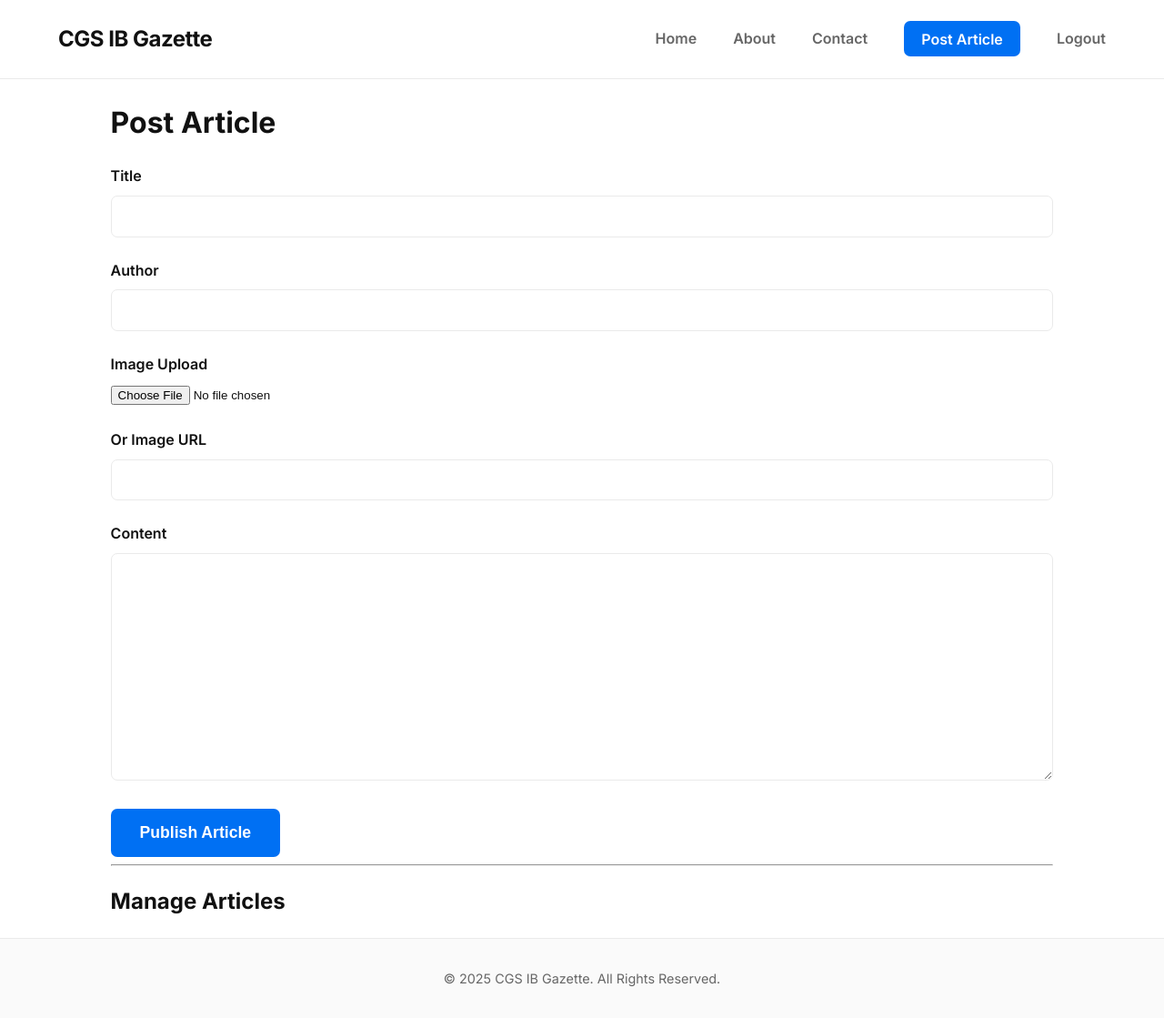
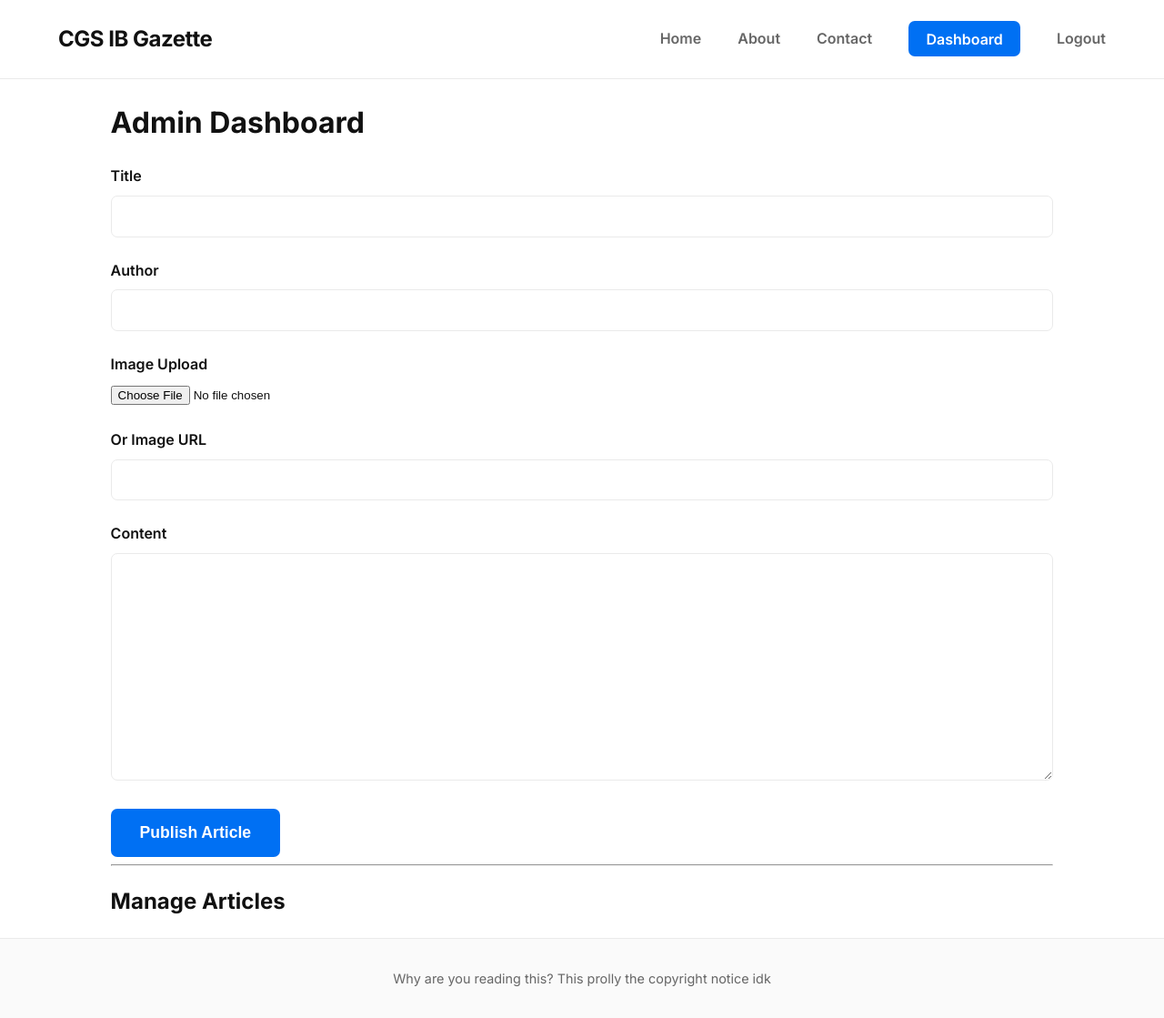
Before and after one commit to nitrimandylis/IB-News-site, a Flask app: page /admin in a window 1280 px wide. Shown: the whole page at 91% size. Run offline with Flask 3, Linux system fonts and the light colour scheme; the visitor is signed in with stand-in values (Sample User, id 1); data that the repository does not hold is empty; some libraries are stand-ins or nearby versions.

Commit message:
pretify_dashboard

```diff
--- a/templates/admin.html
+++ b/templates/admin.html
@@ -1,24 +1,23 @@
-{% extends "base.html" %}
-{% block title %}Dashboard{% endblock %}
-{% block content %}
+{% extends "base.html" %} {% block title %}Dashboard{% endblock %} {% block
+content %}
 <div class="container">
-    <h1>Post Article</h1>
+    <h1>Admin Dashboard</h1>
     <form action="/admin/add" method="POST" enctype="multipart/form-data">
         <div class="form-group">
             <label for="title">Title</label>
-            <input type="text" id="title" name="title" required>
+            <input type="text" id="title" name="title" required />
         </div>
         <div class="form-group">
             <label for="author">Author</label>
-            <input type="text" id="author" name="author" required>
+            <input type="text" id="author" name="author" required />
         </div>
         <div class="form-group">
             <label for="image">Image Upload</label>
-            <input type="file" id="image" name="image" accept="image/*">
+            <input type="file" id="image" name="image" accept="image/*" />
         </div>
         <div class="form-group">
             <label for="image_url">Or Image URL</label>
-            <input type="text" id="image_url" name="image_url">
+            <input type="text" id="image_url" name="image_url" />
         </div>
         <div class="form-group">
             <label for="content">Content</label>
@@ -27,18 +26,24 @@
         <button type="submit" class="btn">Publish Article</button>
     </form>
 
-    <hr>
+    <hr />
 
     <h2>Manage Articles</h2>
     <ul class="article-list">
         {% for article in articles %}
-            <li>
-                <span>{{ article.title }}</span>
-                <a href="/admin/edit/{{ article.id }}" class="btn">Edit</a>
-                <form action="/admin/delete/{{ article.id }}" method="POST" style="display: inline;">
-                    <button type="submit" class="btn btn-danger">Delete</button>
-                </form>
-            </li>
+        <li>
+            <span>{{ article.title }}</span>
+            <a href="/admin/edit/{{ article.id }}" class="btn btn-danger"
+                >Edit</a
+            >
+            <form
+                action="/admin/delete/{{ article.id }}"
+                method="POST"
+                style="display: inline"
+            >
+                <button type="submit" class="btn btn-danger">Delete</button>
+            </form>
+        </li>
         {% endfor %}
     </ul>
 </div>
--- a/templates/base.html
+++ b/templates/base.html
@@ -1,35 +1,64 @@
-<!DOCTYPE html>
+<!doctype html>
 <html lang="en">
     <head>
-    <meta charset="UTF-8">
-    <meta name="viewport" content="width=device-width, initial-scale=1.0">
+        <meta charset="UTF-8" />
+        <meta name="viewport" content="width=device-width, initial-scale=1.0" />
         <title>{% block title %}CGS IB Gazette{% endblock %}</title>
-    <link rel="icon" href="{{ url_for('static', filename='favicon.ico') }}" type="image/x-icon">
-    <link rel="stylesheet" href="{{ url_for('static', filename='style.css') }}">
-    <link rel="stylesheet" href="https://cdnjs.cloudflare.com/ajax/libs/font-awesome/6.0.0-beta3/css/all.min.css">
+        <link
+            rel="icon"
+            href="{{ url_for('static', filename='favicon.ico') }}"
+            type="image/x-icon"
+        />
+        <link
+            rel="stylesheet"
+            href="{{ url_for('static', filename='style.css') }}"
+        />
+        <link
+            rel="stylesheet"
+            href="https://cdnjs.cloudflare.com/ajax/libs/font-awesome/6.0.0-beta3/css/all.min.css"
+        />
     </head>
     <body>
-
         <header class="site-header">
             <div class="container">
                 <div class="header-content">
                     <div class="logo">
                         <a href="/">CGS IB Gazette</a>
                     </div>
-                <nav class="main-nav" role="navigation" aria-label="Primary">
+                    <nav
+                        class="main-nav"
+                        role="navigation"
+                        aria-label="Primary"
+                    >
                         <ul>
                             <li><a href="/">Home</a></li>
                             <li><a href="/about">About</a></li>
                             <li><a href="/contact">Contact</a></li>
                             {% if session['user'] %}
-                        <li><a href="{{ url_for('admin') }}" class="button">Post Article</a></li>
-                        <li><a href="{{ url_for('logout') }}">Logout</a></li>
+                            <li>
+                                <a href="{{ url_for('admin') }}" class="button"
+                                    >Dashboard</a
+                                >
+                            </li>
+                            <li>
+                                <a href="{{ url_for('logout') }}">Logout</a>
+                            </li>
                             {% else %}
-                        <li><a href="{{ url_for('login') }}" class="button">Login</a></li>
+                            <li>
+                                <a href="{{ url_for('login') }}" class="button"
+                                    >Login</a
+                                >
+                            </li>
                             {% endif %}
                         </ul>
                     </nav>
-                <button id="burger-menu" class="burger-button" aria-controls="menu" aria-expanded="false" aria-label="Open menu">
+                    <button
+                        id="burger-menu"
+                        class="burger-button"
+                        aria-controls="menu"
+                        aria-expanded="false"
+                        aria-label="Open menu"
+                    >
                         <span aria-hidden="true"></span>
                     </button>
                 </div>
@@ -40,30 +69,44 @@
         <div id="menu-backdrop" class="menu-backdrop" aria-hidden="true"></div>
 
         <!-- MOBILE MENU -->
-    <div id="menu" role="dialog" aria-modal="true" aria-hidden="true" tabindex="-1">
+        <div
+            id="menu"
+            role="dialog"
+            aria-modal="true"
+            aria-hidden="true"
+            tabindex="-1"
+        >
             <ul>
                 <li><a href="/">Home</a></li>
                 <li><a href="/about">About</a></li>
                 <li><a href="/contact">Contact</a></li>
                 {% if session['user'] %}
-            <li><a href="{{ url_for('admin') }}" class="button">Post Article</a></li>
+                <li>
+                    <a href="{{ url_for('admin') }}" class="button"
+                        >Dashboard</a
+                    >
+                </li>
                 <li><a href="{{ url_for('logout') }}">Logout</a></li>
                 {% else %}
-            <li><a href="{{ url_for('login') }}" class="button">Login</a></li>
+                <li>
+                    <a href="{{ url_for('login') }}" class="button">Login</a>
+                </li>
                 {% endif %}
             </ul>
         </div>
 
         <!-- MAIN CONTENT -->
         <main class="container" id="main-content">
-        {% block content %}
-        {% endblock %}
+            {% block content %} {% endblock %}
         </main>
 
         <footer class="site-footer-bottom">
             <div class="container">
                 <div class="footer-copyright">
-                <p>&copy; 2025 CGS IB Gazette. All Rights Reserved.</p>
+                    <p>
+                        Why are you reading this? This prolly the copyright
+                        notice idk
+                    </p>
                 </div>
             </div>
         </footer>
```
Lines whose indentation alone changed are shown as unchanged.
